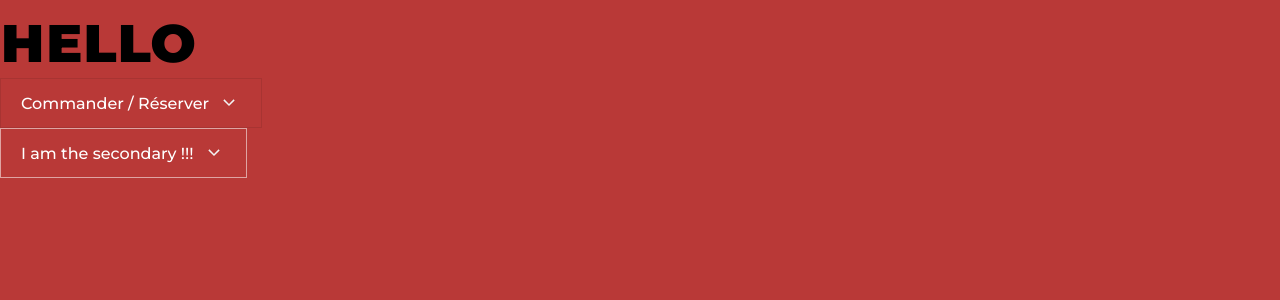
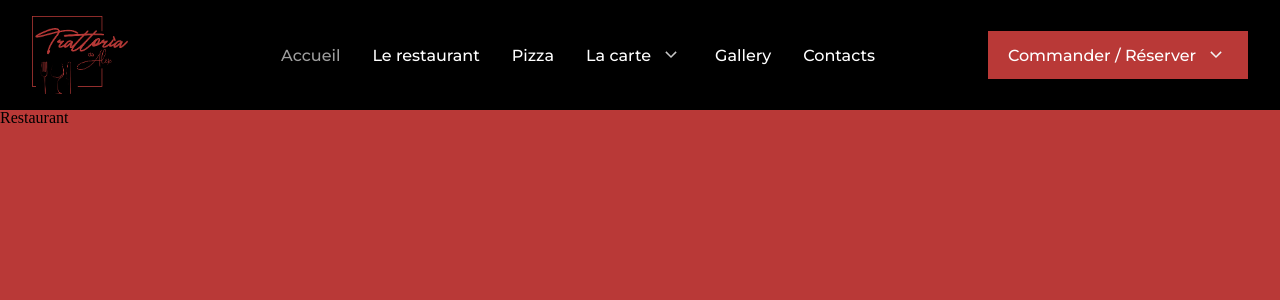
Before and after one commit to Abi-shai/Trattoria-site-web-v2, a React (Vite) app: page /restaurant in a window 1280 px wide. Shown: the top 300 px of the page. Built offline with nearby package versions, Linux system fonts and the light colour scheme.

Commit message:
adding the header component, and setting up the routing system

```diff
--- a/package.json
+++ b/package.json
@@ -11,7 +11,8 @@
   },
   "dependencies": {
     "react": "^19.1.0",
-    "react-dom": "^19.1.0"
+    "react-dom": "^19.1.0",
+    "react-router-dom": "^7.8.2"
   },
   "devDependencies": {
     "@eslint/js": "^9.30.1",
--- a/src/Site/Site.css
+++ b/src/Site/Site.css
@@ -87,27 +87,12 @@ mark,
 audio,
 video {
   margin: 0;
-  padding: 0;
   border: 0;
   font-size: 100%;
   font: inherit;
   vertical-align: baseline;
 }
 
-/* HTML5 display-role reset for older browsers */
-article,
-aside,
-details,
-figcaption,
-figure,
-footer,
-header,
-hgroup,
-menu,
-nav,
-section {
-  display: block;
-}
 
 body {
   line-height: 1;
@@ -184,21 +169,23 @@ table {
   --black-color: #000000;
 
   /* Couleurs de composants */
-  --component-over-brand-color: 'rgba(168, 52, 50, 0.60)';
+  --component-over-brand-color: rgba(168, 52, 50, 0.60);
+  --header-default-color: rgba(51, 44, 39, 0.50);
 
 
   /* Motion */
   /* Basic */
-  --motion-basic-cubic-bezier: '0.42, 1.67, 0.21, 0.9';
-  --motion-basic-duration: '350ms';
+  --motion-basic-cubic-bezier: 0.42, 1.67, 0.21, 0.9;
+  --motion-basic-duration: 350ms;
 
   /* Accelerate */
-  --motion-accelerate-cubic-bezier: '0.39, 1.29, 0.35, 0.98';
-  --motion-accelerate-duration: '650ms';
+  --motion-accelerate-cubic-bezier: 0.39, 1.29, 0.35, 0.98;
+  --motion-accelerate-duration: 650ms;
 
   /* Smooth */
-  --motion-smooth-cubic-bezier: '0.27, 1.06, 0.18, 1';
-  --motion-smooth-duration: '750ms';
+  --motion-smooth-cubic-bezier: 0.27, 1.06, 0.18, 1;
+  --motion-smooth-duration: 750ms;
+
 }
 
 
@@ -304,6 +291,15 @@ h3 {
 
 }
 
+li {
+  font-family: Tra1;
+  font-size: 1rem;
+  font-style: normal;
+  font-weight: 500;
+  line-height: normal;
+
+}
+
 
 html {
   background: var(--primary-color-50);
--- a/src/Site/Site.jsx
+++ b/src/Site/Site.jsx
@@ -1,4 +1,8 @@
-import { ButtonPrimary, ButtonSecondary } from "../components/Button/Button";
+import { BrowserRouter, Routes, Route } from "react-router-dom";
+
+import Header from "../components/header/Header";
+import Home from "./routes/home/Home";
+import Restaurant from "./routes/Restaurant/Restaurant";
 
 import './Site.css';
 
@@ -6,9 +10,13 @@ const Site = () => {
 
   return (
     <>
-      <h1>Hello</h1>
-      <ButtonPrimary content={'Commander / Réserver'} showIconRight={true} />
-      <ButtonSecondary content={'I am the secondary !!!'} showIconRight={true} />
+      <BrowserRouter>
+        <Header />
+        <Routes>
+          <Route path="/" element={<Home />} />
+          <Route path="/restaurant" element={<Restaurant />} />
+        </Routes>
+      </BrowserRouter>
     </>
   )
 }
--- /dev/null
+++ b/src/Site/routes/home/Home.jsx
@@ -0,0 +1,11 @@
+import './Home.css';
+
+const Home = () => {
+  return (
+    <>
+      <p>Heeeey</p>
+    </>
+  );
+};
+
+export default Home;
--- /dev/null
+++ b/src/Site/routes/restaurant/Restaurant.jsx
@@ -0,0 +1,11 @@
+import './Restaurant.css';
+
+const Restaurant = () => {
+  return (
+    <>
+      <p>Restaurant</p>
+    </>
+  );
+};
+
+export default Restaurant;
--- a/src/components/Button/Button.css
+++ b/src/components/Button/Button.css
@@ -8,11 +8,11 @@
   align-items: center;
   gap: 0.5rem;
 
-  border: 1px solid var(--primary-color-60);
+  border: none;
   background: var(--primary-color-50);
   color: var(--white-color);
 
-  transition: background 350ms var(--motion-basic-cubic-bezier);
+  transition: all 350ms cubic-bezier(0.42, 1.67, 0.21, 0.9);
   cursor: pointer;
 
   &:hover {
@@ -38,7 +38,7 @@
   border: 1px solid var(--primary-color-20);
   background: none;
 
-  transition: background 350ms var(--motion-basic-cubic-bezier);
+  transition: all 350ms cubic-bezier(0.42, 1.67, 0.21, 0.9);
   cursor: pointer;
 
   &:hover {
--- /dev/null
+++ b/src/components/header/Header.css
@@ -0,0 +1,150 @@
+/* List Nav */
+.listNavWrapper {
+  display: flex;
+  padding: 0.5em;
+  flex-direction: column;
+  justify-content: center;
+  align-items: flex-start;
+  gap: 0.25em;
+  align-self: stretch;
+
+  .content-wrapper {
+    display: flex;
+    padding: 0.5rem;
+    align-items: center;
+    gap: 0.5rem;
+    align-self: stretch;
+    cursor: pointer;
+
+    color: var(--gray-color-30);
+    transition: all 350ms cubic-bezier(0.42, 1.67, 0.21, 0.9);
+
+
+    &:hover {
+      color: var(--gray-color-10);
+    }
+  }
+
+  .divider {
+    width: 100%;
+    height: 0.0625rem;
+    background-color: var(--gray-color-90);
+  }
+}
+
+/* Menu popover */
+.menu-popover {
+  display: flex;
+  width: 16.25rem;
+  min-width: 16.25rem;
+  max-width: 16.25rem;
+  flex-direction: column;
+  align-items: flex-start;
+
+  background: var(--black-color);
+}
+
+
+
+header {
+  display: flex;
+  padding: 1rem 2rem;
+  justify-content: space-between;
+  align-items: center;
+
+  background: var(--header-default-color);
+  border-bottom: 1px solid inset var(--secondary-color-60);
+
+  transition: all 650ms cubic-bezier(0.39, 1.29, 0.35, 0.98);
+
+  .logo {
+    a {
+      img {
+        display: flex;
+        width: 6.01625em;
+        height: 4.875rem;
+        justify-content: center;
+        align-items: center;
+        flex-shrink: 0;
+        aspect-ratio: 58/47;
+      }
+    }
+  }
+
+  nav {
+
+    ul {
+      display: flex;
+      align-items: center;
+      gap: 1rem;
+
+      li {
+        a {
+          text-decoration: none;
+          color: inherit;
+          display: flex;
+          padding: 0.5em;
+          justify-content: center;
+          align-items: center;
+          gap: 0.5em;
+          align-self: stretch;
+          transition: all 350ms cubic-bezier(.42, 1.67, 0.21, 0.9);
+
+          svg {
+            fill: var(--gray-color-20);
+            transition: all 650ms cubic-bezier(0.39, 1.29, 0.35, 0.98);
+          }
+
+          &:hover {
+            color: var(--primary-color-50);
+
+            svg {
+              transform: rotateZ(-180deg);
+            }
+          }
+        }
+      }
+
+      .special-link {
+        position: relative;
+
+        .menu-popover {
+          position: absolute;
+          height: 0px;
+          overflow: hidden;
+          border: 0px solid var(--gray-color-90);
+
+          transition: all 750ms cubic-bezier(0.27, 1.06, 0.18, 1);
+        }
+
+
+        &:hover {
+          .menu-popover {
+            position: absolute;
+            height: 417px;
+            overflow: hidden;
+
+            border: 1px solid var(--gray-color-90);
+          }
+        }
+      }
+    }
+
+  }
+
+  &:hover {
+    background: var(--black-color);
+    border-top: 1px solid inset var(--gray-color-90);
+  }
+}
+
+
+
+/* Active, routing */
+.nav-active {
+  color: var(--white-color);
+}
+
+.nav-link {
+  color: var(--gray-color-40);
+}
--- /dev/null
+++ b/src/components/header/Header.jsx
@@ -0,0 +1,129 @@
+import { NavLink } from "react-router-dom";
+
+import { ButtonPrimary } from "../Button/Button";
+
+import ChevronDown from '../../assets/icons/chevron-down.svg?react';
+import TrattoriaLogo from '../../assets/images/trattoria.png';
+
+import './Header.css';
+
+const ListNavOption = ({ navContent, showDivider }) => {
+  return (
+    <div className="listNavWrapper">
+      <div className="content-wrapper">
+        <p className="cta">{navContent}</p>
+      </div>
+
+      {
+        showDivider
+          ? <div className="divider"></div>
+          : null
+      }
+    </div>
+  )
+}
+
+
+const MenuPopOver = () => {
+  return (
+    <div className="menu-popover">
+      <ListNavOption navContent={'Cicchetti'} />
+      <ListNavOption navContent={'Antipasti'} />
+      <ListNavOption navContent={'Primi'} />
+      <ListNavOption navContent={'Secondi'} />
+      <ListNavOption navContent={'Desserts'} showDivider={true} />
+      <ListNavOption navContent={'Apéritifs'} />
+      <ListNavOption navContent={'Cocktails'} />
+      <ListNavOption navContent={'Vins'} />
+    </div>
+  )
+}
+
+
+const Header = () => {
+  return (
+    <header>
+
+      <div className="logo">
+        <NavLink to="/" aria-label="Retour à l’accueil">
+          <img src={TrattoriaLogo} alt="Trattoria Da Alex" />
+        </NavLink>
+      </div>
+
+      <nav aria-label="Navigation principale">
+        <ul>
+          <li>
+            <NavLink
+              to="/"
+              end
+              className={({ isActive }) =>
+                isActive ? "nav-active" : "nav-link"
+              }
+            >
+              Accueil
+            </NavLink>
+          </li>
+          <li>
+            <NavLink
+              to="/restaurant"
+              end
+              className={({ isActive }) =>
+                isActive ? "nav-active" : "nav-link"
+              }
+            >
+              Le restaurant
+            </NavLink>
+          </li>
+          <li>
+            <NavLink
+              to="/restaurant"
+              end
+              className={({ isActive }) =>
+                isActive ? "nav-active" : "nav-link"
+              }
+            >
+              Pizza
+            </NavLink></li>
+          <li className="special-link">
+            <NavLink
+              to="/restaurant"
+              className={({ isActive }) =>
+                isActive ? "nav-active" : "nav-link"
+              }
+            >
+              La carte
+              <ChevronDown />
+            </NavLink>
+            <MenuPopOver />
+          </li>
+          <li>
+            <NavLink
+              to="/restaurant"
+              end
+              className={({ isActive }) =>
+                isActive ? "nav-active" : "nav-link"
+              }
+            >
+              Gallery
+            </NavLink></li>
+          <li>
+            <NavLink
+              to="/restaurant"
+              end
+              className={({ isActive }) =>
+                isActive ? "nav-active" : "nav-link"
+              }
+            >
+              Contacts
+            </NavLink>
+          </li>
+        </ul>
+      </nav >
+
+      <ButtonPrimary content='Commander / Réserver' showIconRight={true} />
+
+    </header >
+  );
+};
+
+export default Header;
```
Also changed, not shown: src/Site/routes/home/Home.css (added), src/Site/routes/pizza/Pizza.css (added), src/Site/routes/pizza/Pizza.jsx (added), src/Site/routes/restaurant/Restaurant.css (added), src/assets/images/trattoria.png (added), 1 other file (tests, documents, lock files or other folders).
